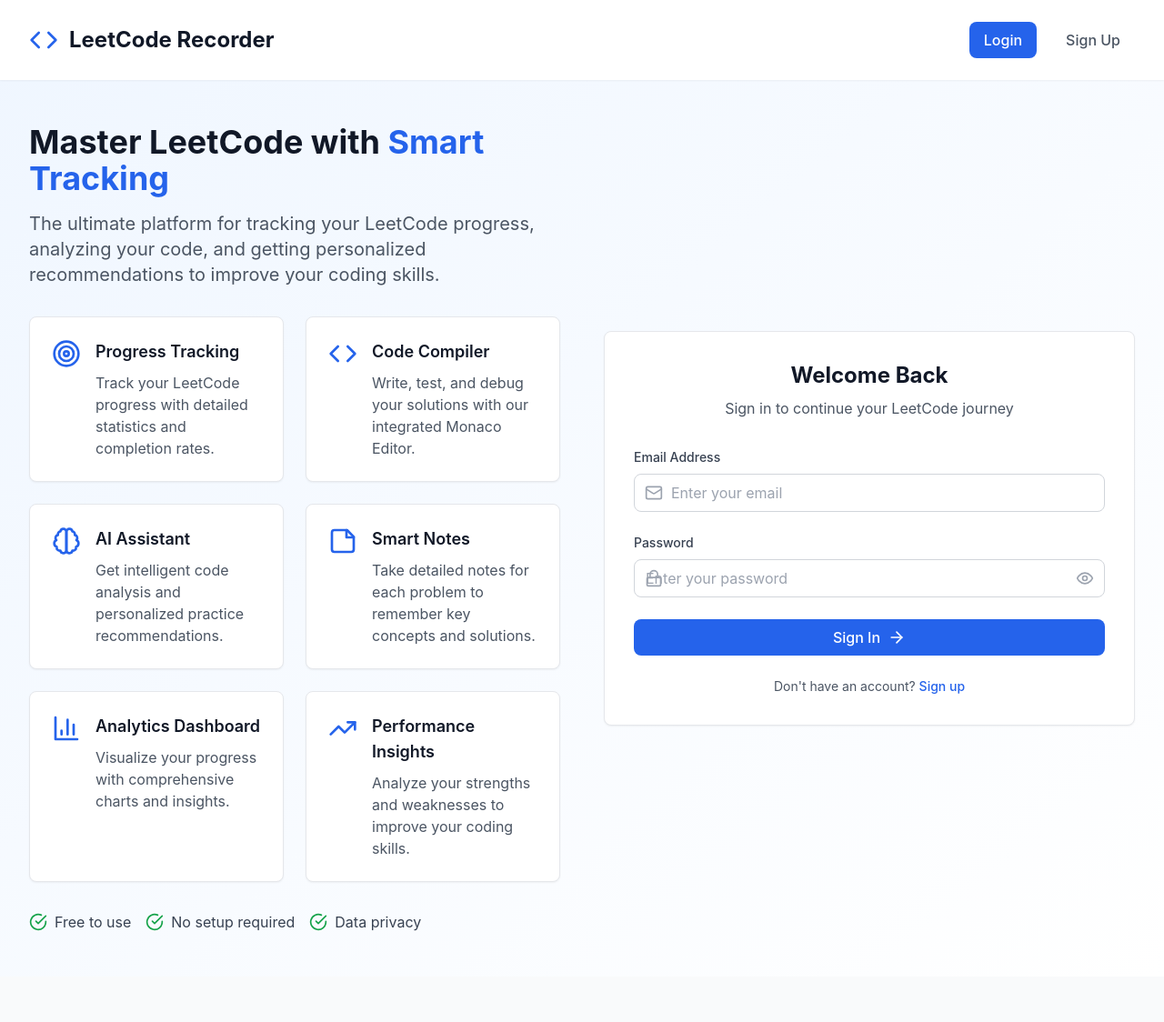
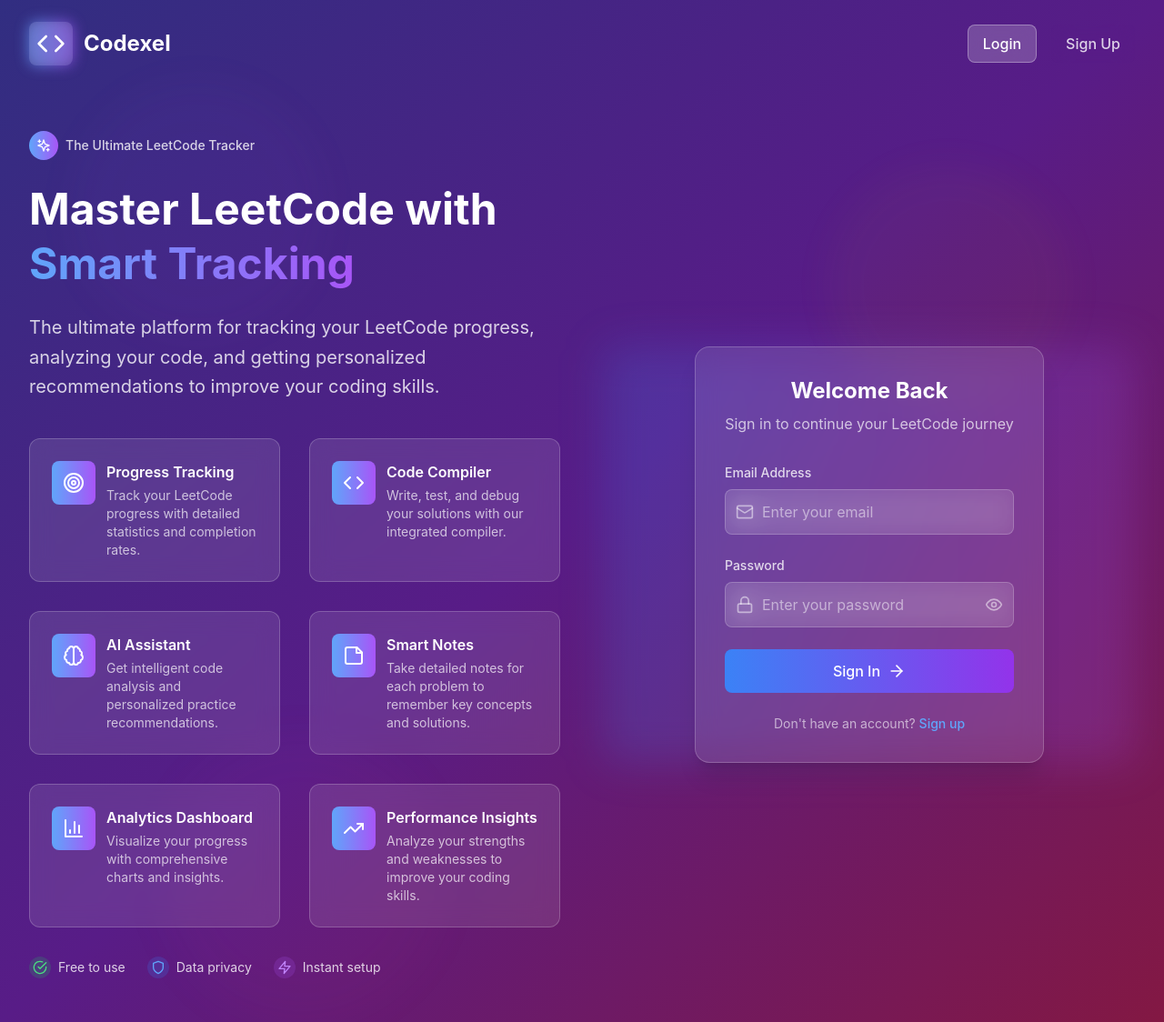
Before and after one commit to isabelccc/leetcode-recorder, a React (Vite) app: page / in a window 1280 px wide. Shown: the whole page at 91% size. Before the commit the page ends 1074 px from the top, so only its background shows below. Built offline with nearby package versions, Linux system fonts and the light colour scheme; no server answers.

Commit message:
update UI

```diff
--- a/src/index.css
+++ b/src/index.css
@@ -72,3 +72,56 @@
   width: 4px;
   cursor: col-resize;
 }
+
+/* Custom animations for glassmorphism effects */
+@keyframes blob {
+  0% {
+    transform: translate(0px, 0px) scale(1);
+  }
+  33% {
+    transform: translate(30px, -50px) scale(1.1);
+  }
+  66% {
+    transform: translate(-20px, 20px) scale(0.9);
+  }
+  100% {
+    transform: translate(0px, 0px) scale(1);
+  }
+}
+
+.animate-blob {
+  animation: blob 7s infinite;
+}
+
+.animation-delay-2000 {
+  animation-delay: 2s;
+}
+
+.animation-delay-4000 {
+  animation-delay: 4s;
+}
+
+/* Glassmorphism utilities */
+.backdrop-blur-md {
+  backdrop-filter: blur(12px);
+  -webkit-backdrop-filter: blur(12px);
+}
+
+/* Custom scrollbar */
+::-webkit-scrollbar {
+  width: 8px;
+}
+
+::-webkit-scrollbar-track {
+  background: rgba(255, 255, 255, 0.1);
+  border-radius: 4px;
+}
+
+::-webkit-scrollbar-thumb {
+  background: rgba(255, 255, 255, 0.3);
+  border-radius: 4px;
+}
+
+::-webkit-scrollbar-thumb:hover {
+  background: rgba(255, 255, 255, 0.5);
+}
--- a/src/pages/Homepage.tsx
+++ b/src/pages/Homepage.tsx
@@ -1,5 +1,6 @@
 import React, { useState } from 'react';
 import { useNavigate } from 'react-router-dom';
+import { useAuth } from '../contexts/AuthContext';
 import {
   Code,
   BarChart3,
@@ -13,7 +14,10 @@
   Lock,
   Mail,
   Eye,
-  EyeOff
+  EyeOff,
+  Sparkles,
+  Zap,
+  Shield
 } from 'lucide-react';
 
 const Homepage: React.FC = () => {
@@ -26,20 +30,22 @@
     password: ''
   });
   const navigate = useNavigate();
+  const { login, signup } = useAuth();
 
   const handleSubmit = async (e: React.FormEvent) => {
     e.preventDefault();
     setLoading(true);
-
-    try {
-      // For now, just navigate to dashboard
-      // In a real app, you'd handle authentication here
+    let success = false;
+    if (isLogin) {
+      success = await login(formData.email, formData.password);
+    } else {
+      success = await signup(formData.name, formData.email, formData.password);
+    }
+    setLoading(false);
+    if (success && isLogin) {
       navigate('/dashboard');
-    } catch (error) {
-      console.error('Auth error:', error);
-    } finally {
-      setLoading(false);
     }
+    // For signup, user must confirm email, so do not redirect
   };
 
   const handleInputChange = (e: React.ChangeEvent<HTMLInputElement>) => {
@@ -51,64 +57,78 @@
 
   const features = [
     {
-      icon: <Target className="w-8 h-8 text-blue-600" />,
+      icon: <Target className="w-6 h-6" />,
       title: "Progress Tracking",
       description: "Track your LeetCode progress with detailed statistics and completion rates."
     },
     {
-      icon: <Code className="w-8 h-8 text-blue-600" />,
+      icon: <Code className="w-6 h-6" />,
       title: "Code Compiler",
-      description: "Write, test, and debug your solutions with our integrated Monaco Editor."
+      description: "Write, test, and debug your solutions with our integrated compiler."
     },
     {
-      icon: <Brain className="w-8 h-8 text-blue-600" />,
+      icon: <Brain className="w-6 h-6" />,
       title: "AI Assistant",
       description: "Get intelligent code analysis and personalized practice recommendations."
     },
     {
-      icon: <StickyNote className="w-8 h-8 text-blue-600" />,
+      icon: <StickyNote className="w-6 h-6" />,
       title: "Smart Notes",
       description: "Take detailed notes for each problem to remember key concepts and solutions."
     },
     {
-      icon: <BarChart3 className="w-8 h-8 text-blue-600" />,
+      icon: <BarChart3 className="w-6 h-6" />,
       title: "Analytics Dashboard",
       description: "Visualize your progress with comprehensive charts and insights."
     },
     {
-      icon: <TrendingUp className="w-8 h-8 text-blue-600" />,
+      icon: <TrendingUp className="w-6 h-6" />,
       title: "Performance Insights",
       description: "Analyze your strengths and weaknesses to improve your coding skills."
     }
   ];
 
   return (
-    <div className="min-h-screen bg-gradient-to-br from-blue-50 to-white">
+    <div className="min-h-screen relative overflow-hidden">
+      {/* Animated Background */}
+      <div className="absolute inset-0 bg-gradient-to-br from-indigo-900 via-purple-900 to-pink-900">
+        <div className="absolute inset-0 opacity-20">
+          <div className="absolute top-20 left-20 w-72 h-72 bg-purple-500 rounded-full mix-blend-multiply filter blur-xl opacity-20 animate-blob"></div>
+          <div className="absolute top-40 right-20 w-72 h-72 bg-yellow-500 rounded-full mix-blend-multiply filter blur-xl opacity-20 animate-blob animation-delay-2000"></div>
+          <div className="absolute -bottom-8 left-40 w-72 h-72 bg-pink-500 rounded-full mix-blend-multiply filter blur-xl opacity-20 animate-blob animation-delay-4000"></div>
+        </div>
+      </div>
+
       {/* Header */}
-      <header className="bg-white shadow-sm">
+      <header className="relative z-10">
         <div className="max-w-7xl mx-auto px-4 sm:px-6 lg:px-8">
           <div className="flex justify-between items-center py-6">
             <div className="flex items-center">
-              <Code className="w-8 h-8 text-blue-600 mr-3" />
-              <h1 className="text-2xl font-bold text-gray-900">LeetCode Recorder</h1>
+              <div className="relative">
+                <div className="absolute inset-0 bg-gradient-to-r from-blue-400 to-purple-500 rounded-lg blur opacity-75"></div>
+                <div className="relative bg-white/10 backdrop-blur-md rounded-lg p-2">
+                  <Code className="w-8 h-8 text-white" />
+                </div>
+              </div>
+              <h1 className="text-2xl font-bold text-white ml-3">Codexel</h1>
             </div>
             <div className="flex space-x-4">
               <button
                 onClick={() => setIsLogin(true)}
-                className={`btn ${
+                className={`px-4 py-2 rounded-lg font-medium transition-all duration-300 ${
                   isLogin
-                    ? 'btn-primary'
-                    : 'text-gray-600 hover:text-gray-900'
+                    ? 'bg-white/20 backdrop-blur-md text-white border border-white/30'
+                    : 'text-white/80 hover:text-white hover:bg-white/10 backdrop-blur-md'
                 }`}
               >
                 Login
               </button>
               <button
                 onClick={() => setIsLogin(false)}
-                className={`btn ${
+                className={`px-4 py-2 rounded-lg font-medium transition-all duration-300 ${
                   !isLogin
-                    ? 'btn-primary'
-                    : 'text-gray-600 hover:text-gray-900'
+                    ? 'bg-white/20 backdrop-blur-md text-white border border-white/30'
+                    : 'text-white/80 hover:text-white hover:bg-white/10 backdrop-blur-md'
                 }`}
               >
                 Sign Up
@@ -118,33 +138,44 @@
         </div>
       </header>
 
-      <div className="max-w-7xl mx-auto px-4 sm:px-6 lg:px-8 py-12">
+      <div className="relative z-10 max-w-7xl mx-auto px-4 sm:px-6 lg:px-8 py-12">
         <div className="grid grid-cols-1 lg:grid-cols-2 gap-12 items-center">
-          {/* Left Side - Features */}
+          {/* Left Side - Hero Content */}
           <div className="space-y-8">
-            <div>
-              <h2 className="text-4xl font-bold text-gray-900 mb-4">
+            <div className="space-y-6 mb-10">
+              <div className="flex items-center space-x-2">
+                <div className="bg-gradient-to-r from-blue-400 to-purple-500 rounded-full p-2">
+                  <Sparkles className="w-4 h-4 text-white" />
+                </div>
+                <span className="text-white/80 text-sm font-medium">The Ultimate LeetCode Tracker</span>
+              </div>
+
+              <h2 className="text-5xl font-bold text-white leading-tight">
                 Master LeetCode with
-                <span className="text-blue-600"> Smart Tracking</span>
+                <span className="bg-gradient-to-r from-blue-400 to-purple-500 bg-clip-text text-transparent"> Smart Tracking</span>
               </h2>
-              <p className="text-xl text-gray-600 mb-8">
+
+              <p className="text-xl text-white/80 leading-relaxed">
                 The ultimate platform for tracking your LeetCode progress, analyzing your code,
                 and getting personalized recommendations to improve your coding skills.
               </p>
             </div>
 
-            <div className="grid grid-cols-1 md:grid-cols-2 gap-6">
+            {/* Features Grid */}
+            <div className="grid grid-cols-1 md:grid-cols-2 gap-8 mb-10">
               {features.map((feature, index) => (
-                <div key={index} className="card p-6">
-                  <div className="flex items-start space-x-4">
-                    <div className="flex-shrink-0">
+                <div key={index} className="group bg-white/10 backdrop-blur-md border border-white/20 rounded-xl p-6 hover:bg-white/20 transition-all duration-300 hover:scale-105">
+                  <div className="flex items-start space-x-3">
+                    <div className="flex-shrink-0 bg-gradient-to-r from-blue-400 to-purple-500 rounded-lg p-3">
+                      <div className="text-white">
                         {feature.icon}
                       </div>
+                    </div>
                     <div>
-                      <h3 className="text-lg font-semibold text-gray-900 mb-2">
+                      <h3 className="text-white font-semibold mb-1">
                         {feature.title}
                       </h3>
-                      <p className="text-gray-600">
+                      <p className="text-white/70 text-sm">
                         {feature.description}
                       </p>
                     </div>
@@ -153,29 +184,41 @@
               ))}
             </div>
 
-            <div className="flex items-center space-x-4">
+            {/* Trust Indicators */}
+            <div className="flex items-center space-x-6 mt-10">
               <div className="flex items-center space-x-2">
-                <CheckCircle className="w-5 h-5 text-green-600" />
-                <span className="text-gray-700">Free to use</span>
+                <div className="bg-green-500/20 backdrop-blur-md rounded-full p-1">
+                  <CheckCircle className="w-4 h-4 text-green-400" />
+                </div>
+                <span className="text-white/80 text-sm">Free to use</span>
               </div>
               <div className="flex items-center space-x-2">
-                <CheckCircle className="w-5 h-5 text-green-600" />
-                <span className="text-gray-700">No setup required</span>
+                <div className="bg-blue-500/20 backdrop-blur-md rounded-full p-1">
+                  <Shield className="w-4 h-4 text-blue-400" />
+                </div>
+                <span className="text-white/80 text-sm">Data privacy</span>
               </div>
               <div className="flex items-center space-x-2">
-                <CheckCircle className="w-5 h-5 text-green-600" />
-                <span className="text-gray-700">Data privacy</span>
+                <div className="bg-purple-500/20 backdrop-blur-md rounded-full p-1">
+                  <Zap className="w-4 h-4 text-purple-400" />
+                </div>
+                <span className="text-white/80 text-sm">Instant setup</span>
               </div>
             </div>
           </div>
 
           {/* Right Side - Auth Form */}
-          <div className="card p-8">
+          <div className="relative flex justify-center items-center">
+            <div className="absolute inset-0 bg-gradient-to-r from-blue-500/20 to-purple-500/20 rounded-2xl blur-xl"></div>
+            <div
+              className="relative bg-white/10 backdrop-blur-md border border-white/20 rounded-2xl p-8 max-w-sm w-full mx-auto shadow-xl transition-transform duration-300 transform hover:scale-110 hover:shadow-2xl"
+              style={{ willChange: 'transform' }}
+            >
               <div className="text-center mb-8">
-              <h3 className="text-2xl font-bold text-gray-900 mb-2">
+                <h3 className="text-2xl font-bold text-white mb-2">
                   {isLogin ? 'Welcome Back' : 'Create Account'}
                 </h3>
-              <p className="text-gray-600">
+                <p className="text-white/70">
                   {isLogin
                     ? 'Sign in to continue your LeetCode journey'
                     : 'Join thousands of developers improving their skills'
@@ -186,18 +229,18 @@
               <form onSubmit={handleSubmit} className="space-y-6">
                 {!isLogin && (
                   <div>
-                  <label className="block text-sm font-medium text-gray-700 mb-2">
+                    <label className="block text-sm font-medium text-white/80 mb-2">
                       Full Name
                     </label>
                     <div className="relative">
-                    <User className="absolute left-3 top-1/2 transform -translate-y-1/2 w-5 h-5 text-gray-400" />
+                      <User className="absolute left-3 top-1/2 transform -translate-y-1/2 w-5 h-5 text-white/50" />
                       <input
                         type="text"
                         name="name"
                         value={formData.name}
                         onChange={handleInputChange}
                         required={!isLogin}
-                      className="input pl-10"
+                        className="w-full bg-white/10 backdrop-blur-md border border-white/20 rounded-lg px-4 py-3 pl-10 text-white placeholder-white/50 focus:outline-none focus:ring-2 focus:ring-blue-400 focus:border-transparent transition-all duration-300"
                         placeholder="Enter your full name"
                       />
                     </div>
@@ -205,42 +248,42 @@
                 )}
 
                 <div>
-                <label className="block text-sm font-medium text-gray-700 mb-2">
+                  <label className="block text-sm font-medium text-white/80 mb-2">
                     Email Address
                   </label>
                   <div className="relative">
-                  <Mail className="absolute left-3 top-1/2 transform -translate-y-1/2 w-5 h-5 text-gray-400" />
+                    <Mail className="absolute left-3 top-1/2 transform -translate-y-1/2 w-5 h-5 text-white/50" />
                     <input
                       type="email"
                       name="email"
                       value={formData.email}
                       onChange={handleInputChange}
                       required
-                    className="input pl-10"
+                      className="w-full bg-white/10 backdrop-blur-md border border-white/20 rounded-lg px-4 py-3 pl-10 text-white placeholder-white/50 focus:outline-none focus:ring-2 focus:ring-blue-400 focus:border-transparent transition-all duration-300"
                       placeholder="Enter your email"
                     />
                   </div>
                 </div>
 
                 <div>
-                <label className="block text-sm font-medium text-gray-700 mb-2">
+                  <label className="block text-sm font-medium text-white/80 mb-2">
                     Password
                   </label>
                   <div className="relative">
-                  <Lock className="absolute left-3 top-1/2 transform -translate-y-1/2 w-5 h-5 text-gray-400" />
+                    <Lock className="absolute left-3 top-1/2 transform -translate-y-1/2 w-5 h-5 text-white/50" />
                     <input
                       type={showPassword ? 'text' : 'password'}
                       name="password"
                       value={formData.password}
                       onChange={handleInputChange}
                       required
-                    className="input pr-10"
+                      className="w-full bg-white/10 backdrop-blur-md border border-white/20 rounded-lg px-4 py-3 pl-10 pr-10 text-white placeholder-white/50 focus:outline-none focus:ring-2 focus:ring-blue-400 focus:border-transparent transition-all duration-300"
                       placeholder="Enter your password"
                     />
                     <button
                       type="button"
                       onClick={() => setShowPassword(!showPassword)}
-                    className="absolute right-3 top-1/2 transform -translate-y-1/2 text-gray-400 hover:text-gray-600"
+                      className="absolute right-3 top-1/2 transform -translate-y-1/2 text-white/50 hover:text-white/80"
                     >
                       {showPassword ? <EyeOff className="w-5 h-5" /> : <Eye className="w-5 h-5" />}
                     </button>
@@ -250,13 +293,13 @@
                 <button
                   type="submit"
                   disabled={loading}
-                className="btn btn-primary w-full flex items-center justify-center space-x-2 disabled:opacity-50"
+                  className="w-full bg-gradient-to-r from-blue-500 to-purple-600 hover:from-blue-600 hover:to-purple-700 text-white font-medium py-3 px-4 rounded-lg transition-all duration-300 transform hover:scale-105 disabled:opacity-50 disabled:cursor-not-allowed flex items-center justify-center space-x-2"
                 >
                   {loading ? (
-                  <div className="flex items-center">
-                    <div className="animate-spin rounded-full h-4 w-4 border-b-2 border-white mr-2"></div>
-                    {isLogin ? 'Signing In...' : 'Creating Account...'}
-                  </div>
+                    <>
+                      <div className="animate-spin rounded-full h-5 w-5 border-b-2 border-white"></div>
+                      <span>Loading...</span>
+                    </>
                   ) : (
                     <>
                       <span>{isLogin ? 'Sign In' : 'Create Account'}</span>
@@ -267,28 +310,17 @@
               </form>
 
               <div className="mt-6 text-center">
-              <p className="text-sm text-gray-600">
+                <p className="text-white/60 text-sm">
                   {isLogin ? "Don't have an account? " : "Already have an account? "}
                   <button
-                  onClick={() => {
-                    setIsLogin(!isLogin);
-                    setFormData({ name: '', email: '', password: '' });
-                  }}
-                  className="text-blue-600 hover:text-blue-700 font-medium"
+                    onClick={() => setIsLogin(!isLogin)}
+                    className="text-blue-400 hover:text-blue-300 font-medium transition-colors duration-300"
                   >
                     {isLogin ? 'Sign up' : 'Sign in'}
                   </button>
                 </p>
               </div>
-
-            {!isLogin && (
-              <div className="mt-6 p-4 bg-blue-50 rounded-xl">
-                <p className="text-sm text-blue-700">
-                  <strong>Note:</strong> You'll receive a verification email after signing up.
-                  Please check your inbox and verify your account to get started.
-                </p>
             </div>
-            )}
           </div>
         </div>
       </div>
```
Also changed, not shown: src/contexts/AuthContext.tsx (+63 -76 lines), src/pages/CodeCompiler.tsx (+152 -22 lines), 1 other file (tests, documents, lock files or other folders). Lines whose indentation alone changed are shown as unchanged.
